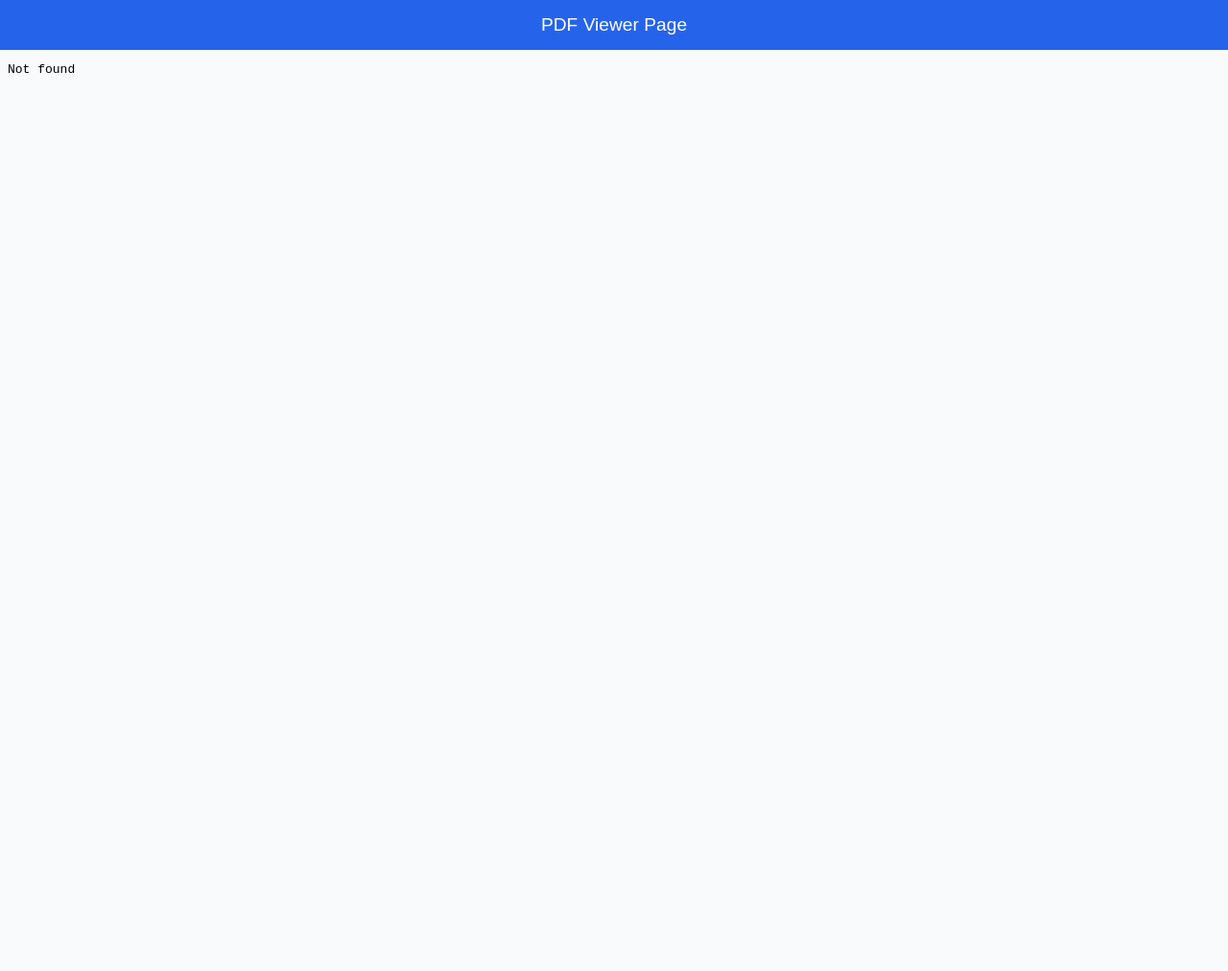
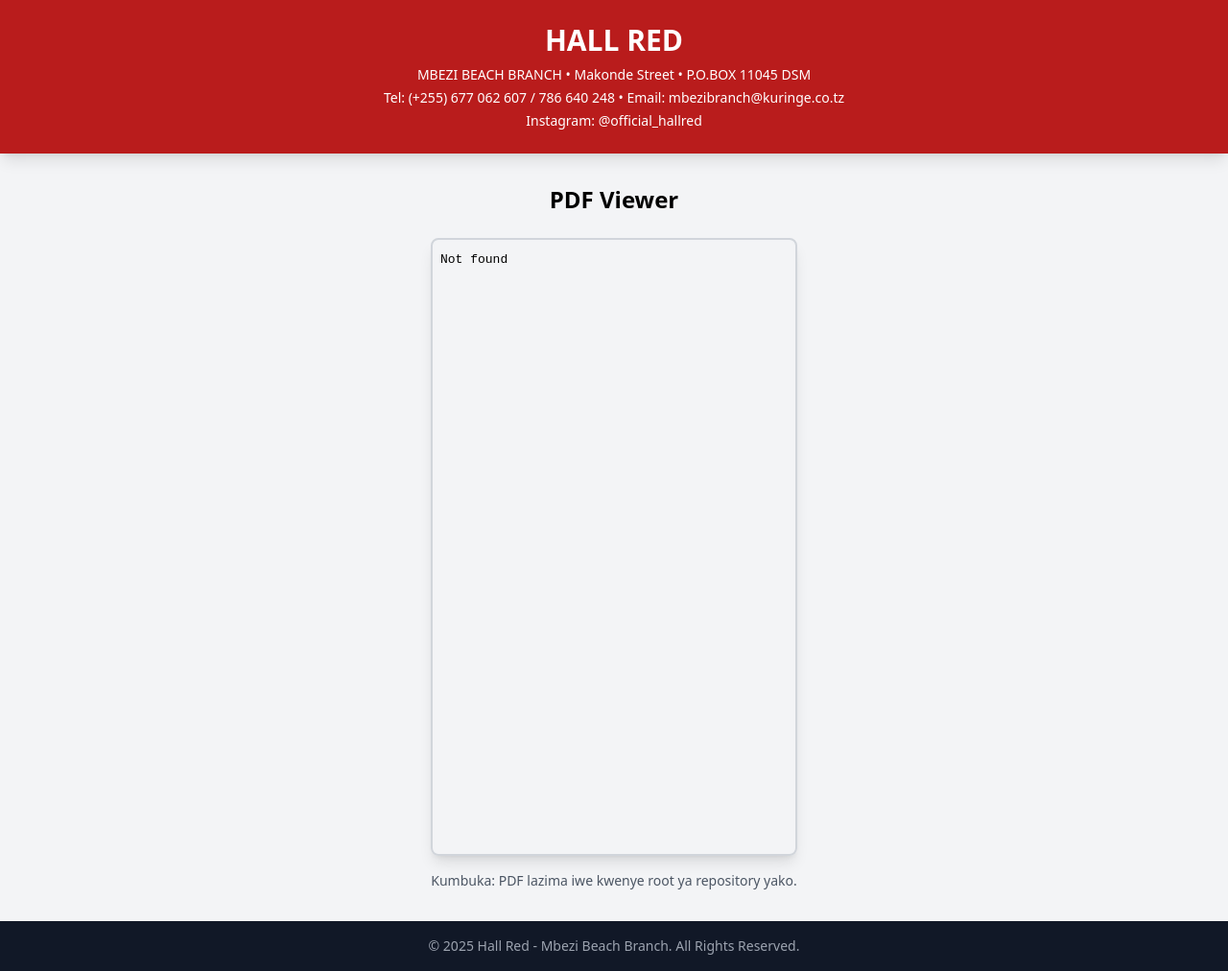
Before and after one commit to ismaili900/hall_red, a plain HTML site: page index.html in a window 1280 px wide. Shown: the whole page at 96% size. Before the commit the page ends 800 px from the top, so only its background shows below. Drawn offline with nearby package versions, Linux system fonts and the light colour scheme.

Commit message:
Update index.html
dash

```diff
--- a/index.html
+++ b/index.html
@@ -3,36 +3,35 @@
 <head>
   <meta charset="UTF-8">
   <meta name="viewport" content="width=device-width, initial-scale=1.0">
-  <title>PDF Viewer</title>
-  <style>
-    body {
-      font-family: sans-serif;
-      margin: 0;
-      padding: 0;
-      background-color: #f9fafb;
-      display: flex;
-      flex-direction: column;
-      height: 100vh;
-    }
-    header {
-      background-color: #2563eb;
-      color: white;
-      padding: 15px;
-      text-align: center;
-      font-size: 1.2rem;
-    }
-    iframe {
-      flex-grow: 1;
-      width: 100%;
-      border: none;
-    }
-  </style>
+  <title>HALL RED - PDF Viewer</title>
+  <script src="https://cdn.tailwindcss.com"></script>
 </head>
-<body>
-  <header>PDF Viewer Page</header>
+<body class="bg-gray-100 flex flex-col min-h-screen">
 
-  <!-- Hapa ndio PDF itaonekana -->
-  <iframe src="offer.pdf"></iframe>
+  <!-- Header -->
+  <header class="bg-red-700 text-white py-6 shadow-lg">
+    <div class="max-w-6xl mx-auto px-4 text-center">
+      <h1 class="text-3xl font-bold">HALL RED</h1>
+      <p class="mt-2 text-sm">MBEZI BEACH BRANCH • Makonde Street • P.O.BOX 11045 DSM</p>
+      <p class="mt-1 text-sm">Tel: (+255) 677 062 607 / 786 640 248 • Email: mbezibranch@kuringe.co.tz</p>
+      <p class="mt-1 text-sm">Instagram: @official_hallred</p>
+    </div>
+  </header>
+
+  <!-- PDF Viewer -->
+  <main class="flex-grow max-w-6xl mx-auto px-4 py-8">
+    <h2 class="text-2xl font-semibold text-center mb-6">PDF Viewer</h2>
+    <div class="border-2 border-gray-300 rounded-lg overflow-hidden shadow-lg">
+      <!-- Make sure your PDF file is in the root folder of the repo -->
+      <iframe src="offer.pdf" class="w-full h-[80vh]"></iframe>
+    </div>
+    <p class="mt-4 text-center text-gray-600 text-sm">Kumbuka: PDF lazima iwe kwenye root ya repository yako.</p>
+  </main>
+
+  <!-- Footer -->
+  <footer class="bg-gray-900 text-gray-400 py-4 text-center text-sm">
+    © 2025 Hall Red - Mbezi Beach Branch. All Rights Reserved.
+  </footer>
 
 </body>
 </html>
```
